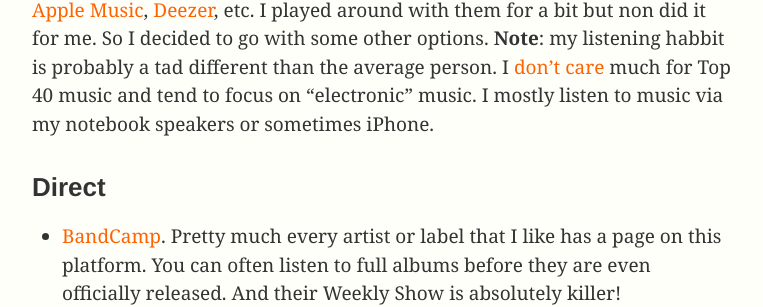
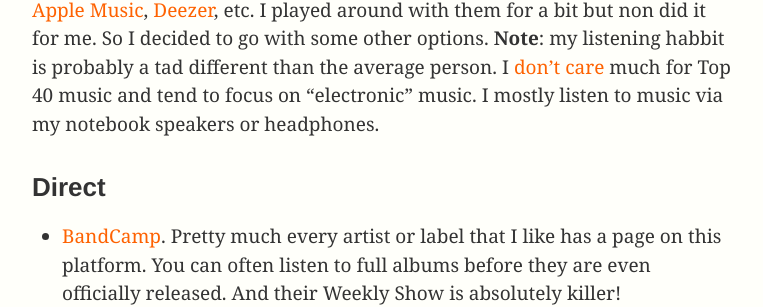
Before and after one commit to huphtur/huphtur.github.io, a Jekyll site: the page built from _posts/2016-01-15-my-rdio-replacements.md, in a window 1280 px wide and 900 px high, scrolled down 377 px. Shown: the part 206-513 px from the top of the window, without its empty margins (258-1021 px from the left). Built offline with Jekyll 4.4.1, drawn with Linux system fonts in a browser that asks for light colours.

Commit message:
Added headphones because rhy was crying 😭

```diff
--- a/_posts/2016-01-15-my-rdio-replacements.md
+++ b/_posts/2016-01-15-my-rdio-replacements.md
@@ -9,7 +9,7 @@
 
 After Rdio shut down a lot of people went with the obvious choices: [Spotify](https://www.spotify.com/), [Apple Music](http://www.apple.com/music/), [Deezer](http://www.deezer.com/), etc. I played around with them for a bit but non did it for me. So I decided to go with some other options.
 <!--more-->
-**Note**: my listening habbit is probably a tad different than the average person. I [don't care](/i-have-never/) much for Top 40 music and tend to focus on "electronic" music. I mostly listen to music via my notebook speakers or sometimes iPhone.
+**Note**: my listening habbit is probably a tad different than the average person. I [don't care](/i-have-never/) much for Top 40 music and tend to focus on "electronic" music. I mostly listen to music via my notebook speakers or headphones.
 
 
 ### Direct
```
